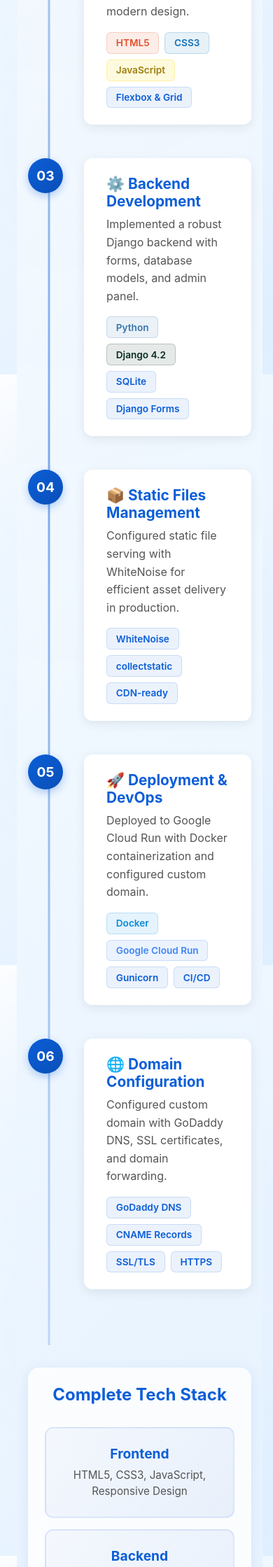
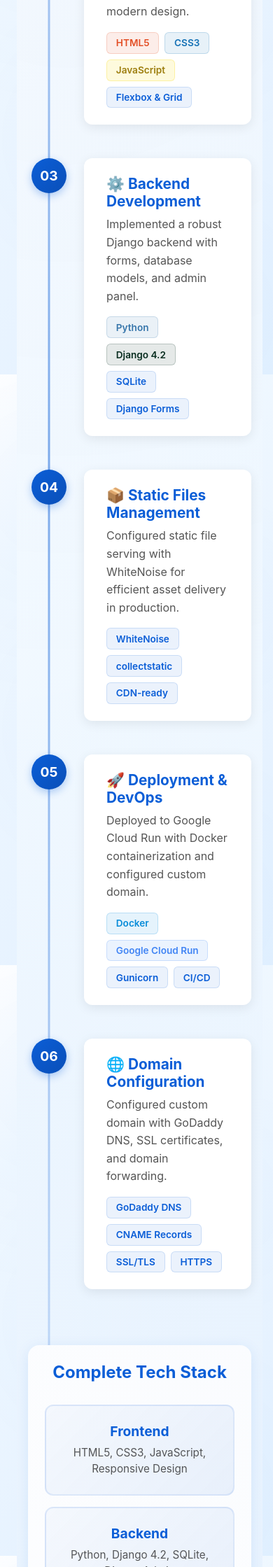
Before and after one commit to ayushsatvara1012/django-portfolio, a Django app: page / in a window 390 px wide. Shown: the part 2841-5080 px from the top of the page at 70% size. Run offline with Django 4.2, Linux system fonts and the light colour scheme.

Commit message:
Changed the border radius,tech-summary,phase number alignment

```diff
--- a/static/core/style.css
+++ b/static/core/style.css
@@ -1041,6 +1041,7 @@ button[type="submit"]:hover,
   );
   position: relative;
   overflow: hidden;
+  border-radius: 18px;
 }
 
 .roadmap-section::before {
@@ -1265,7 +1266,8 @@ button[type="submit"]:hover,
 /* Tech Summary Section */
 .tech-summary {
   max-width: 1000px;
-  margin: 4rem auto 0;
+  margin: 0rem auto 0;
+  /* margin: 4rem auto 0; */
   padding: 2rem;
   background: white;
   border-radius: 16px;
@@ -1349,7 +1351,7 @@ button[type="submit"]:hover,
 
   .phase-number {
     position: absolute;
-    left: 0;
+    left: 5px;
     width: 50px;
     height: 50px;
     font-size: 1.2rem;
@@ -1377,7 +1379,7 @@ button[type="submit"]:hover,
 
   .tech-summary {
     padding: 1.5rem;
-    margin-top: 2rem;
+    /* margin-top: 2rem; */
   }
 
   .tech-summary-title {
```
